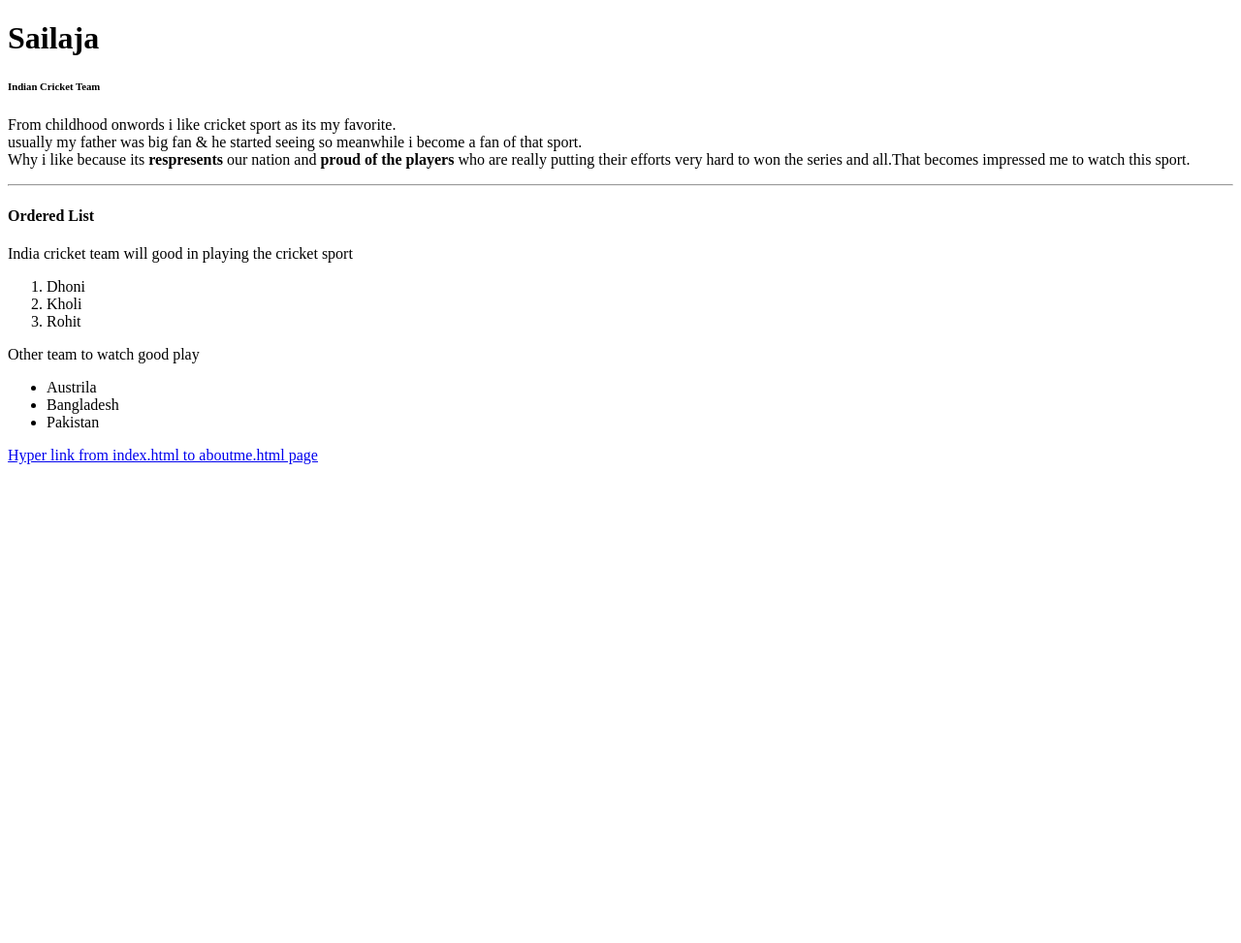
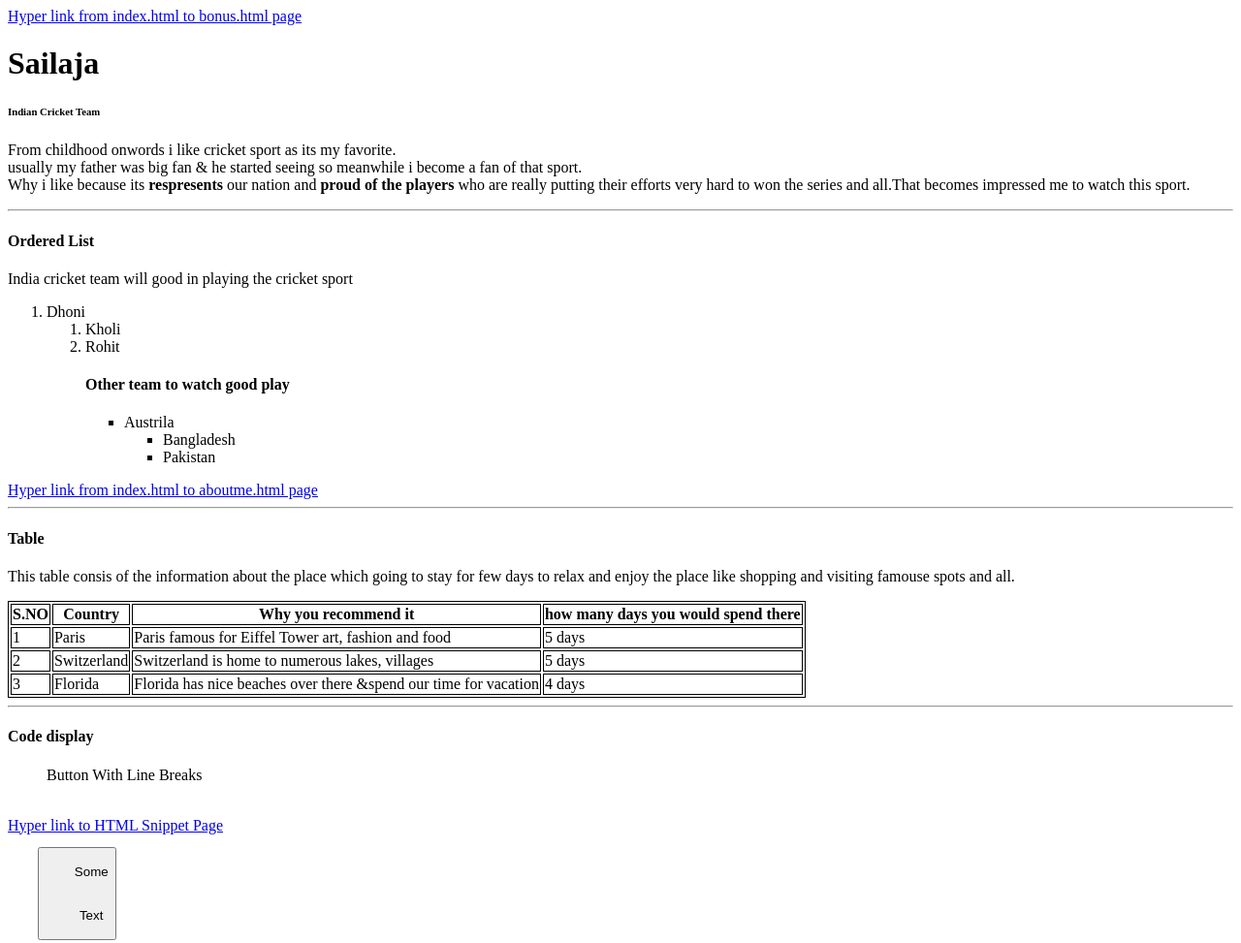
Before and after one commit to 44-563-Web-Apps-S23/44563-webapps-assignment-3-sailajalakkakula, a plain HTML site: page index.html in a window 1280 px wide. Shown: the whole page at 97% size. Before the commit the page ends 800 px from the top, so only its background shows below. Drawn offline with Linux system fonts and the light colour scheme.

Commit message:
Added Bonus.html&Index.html,README.md
Made changes on Aboutme.html,bonus.html,index.html, README.md

```diff
--- a/index.html
+++ b/index.html
@@ -1,9 +1,12 @@
 <!DOCTYPE html>
 <html>
 <head>
-<title> First page of HTML </title>
+<title>First page of HTML</title>
 </head>
 <body>
+
+<a href="bonus.html"> Hyper link from index.html to bonus.html page</a>
+
 <h1>Sailaja</h1>
 
 <h6>Indian Cricket Team</h6>
@@ -13,29 +16,82 @@ Why i like because its <b> respresents </b> our nation and <b> proud of the play
 </p>
 
 <hr>
-<h4> Ordered List </h4>
-
-India cricket team will good in playing the cricket sport
+<h4>Ordered List</h4>
+<p>India cricket team will good in playing the cricket sport</p>
 
 <ol>
+    <li>Dhoni</li>
+<ol>
+    <li>Kholi
+    <li>Rohit</li>
 
-  <li>Dhoni</li>
-  <li>Kholi</li>
-  <li>Rohit</li>
-
+<h4>Other team to watch good play</h4>
+<ul>
+   <li>Austrila </li>
+<ul>
+   <li>Bangladesh</li>
+   <li>Pakistan</li>
+</ul>
+</ul>
+</li>
 </ol>
-
-Other team to watch good play
-
-<ul>
-
- <li>Austrila </li>
- <li>Bangladesh </li>
- <li>Pakistan</li>
-
- </ul>
+</ol>
 
  <a href="aboutme.html"> Hyper link from index.html to aboutme.html page</a>
 
+ <hr>
+ <h4>Table</h4>
+<p>
+    This table consis of the information about the place which going to stay for few days to relax and enjoy the place like shopping and visiting famouse spots and all.
+</p>
+
+<style>
+    table, th, td {
+      border:1px solid black;
+    }
+</style>
+
+<table>
+<tr>
+    <th>S.NO</th>
+    <th>Country</th>
+    <th>Why you recommend it</th>
+    <th>how many days you would spend there</th>
+</tr>
+    <tr>
+    <td>1</td>
+    <td>Paris</td>
+    <td>Paris famous for Eiffel Tower art, fashion and food</td>
+    <td>5 days</td>
+</tr>
+<tr>
+    <td>2</td>
+    <td>Switzerland</td>
+    <td>Switzerland is home to numerous lakes, villages</td>
+    <td>5 days</td>
+</tr>
+<tr>
+    <td>3</td>
+    <td>Florida</td>
+    <td>Florida has nice beaches over there &spend our time for vacation</Ctd>
+    <td>4 days</td>
+</tr>
+</table>
+
+<hr>
+
+<h4>Code display </h4>
+
+<blockquote> Button With Line Breaks </blockquote> <br>
+
+<a href="https://css-tricks.com/snippets/html/html5-article-structure-with-hnews/"> Hyper link to HTML Snippet Page</a>
+
+<pre>
+    <button>
+        Some
+        <br>
+        Text
+      </button>
+</pre>
 </body>
 </html>
```
Also changed, not shown: aboutme.html (+0 -1 lines), bonus.html (added, +20 -0 lines), Labradoodle.jpg (added), 1 other file.
